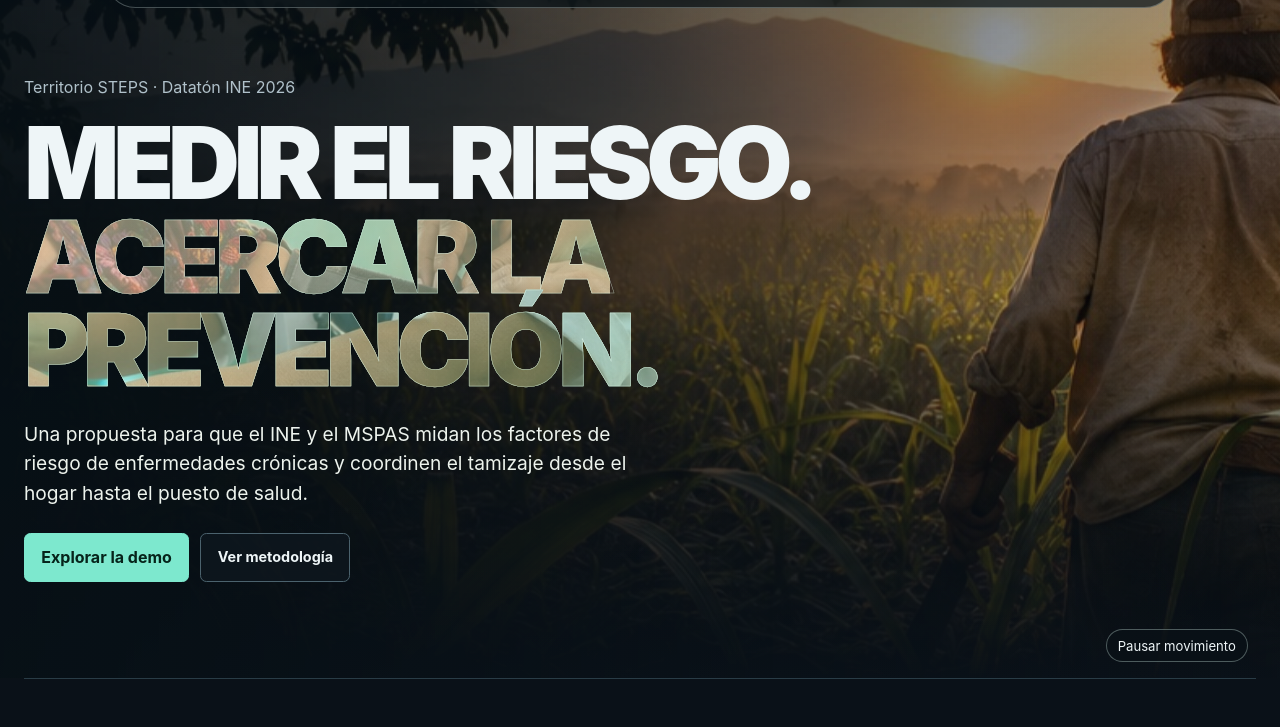
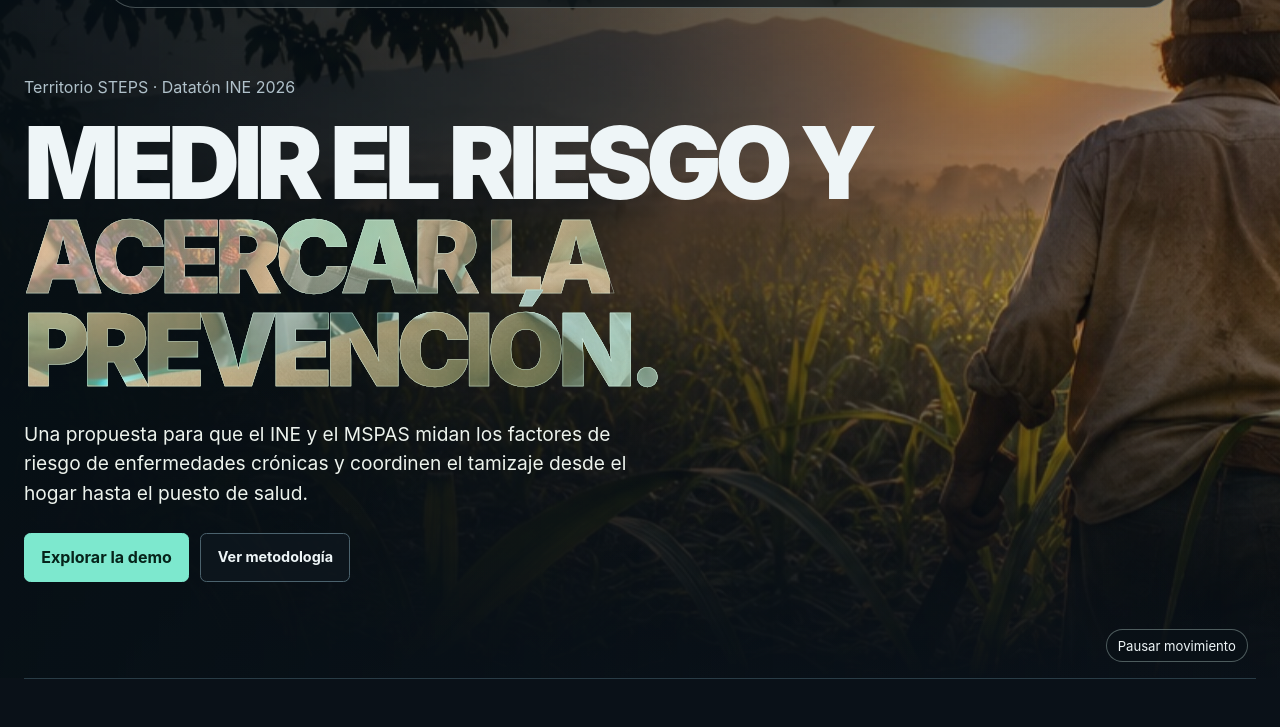
Before and after one commit to neworbitx-art/STEPS, a plain HTML site: page index.html in a window 1280 px wide. Shown: the part 69-796 px from the top of the page. Drawn offline with Linux system fonts and the light colour scheme.

Commit message:
Actualizar el mensaje de bienvenida

```diff
--- a/index.html
+++ b/index.html
@@ -19,7 +19,7 @@
       <div class="hero-scene" aria-hidden="true"></div>
       <div class="hero-copy wrap">
         <p class="eyebrow">Territorio STEPS · Datatón INE 2026</p>
-        <h1 id="hero-title">Medir el riesgo.<br><em>Acercar la prevención.</em></h1>
+        <h1 id="hero-title">Medir el riesgo y <br><em>acercar la prevención.</em></h1>
         <p>Una propuesta para que el INE y el MSPAS midan los factores de riesgo de enfermedades crónicas y coordinen el tamizaje desde el hogar hasta el puesto de salud.</p>
         <div class="hero-actions"><a class="button" href="./demo.html">Explorar la demo</a><a class="secondary" href="#flujo">Ver metodología</a></div>
       </div>
```
